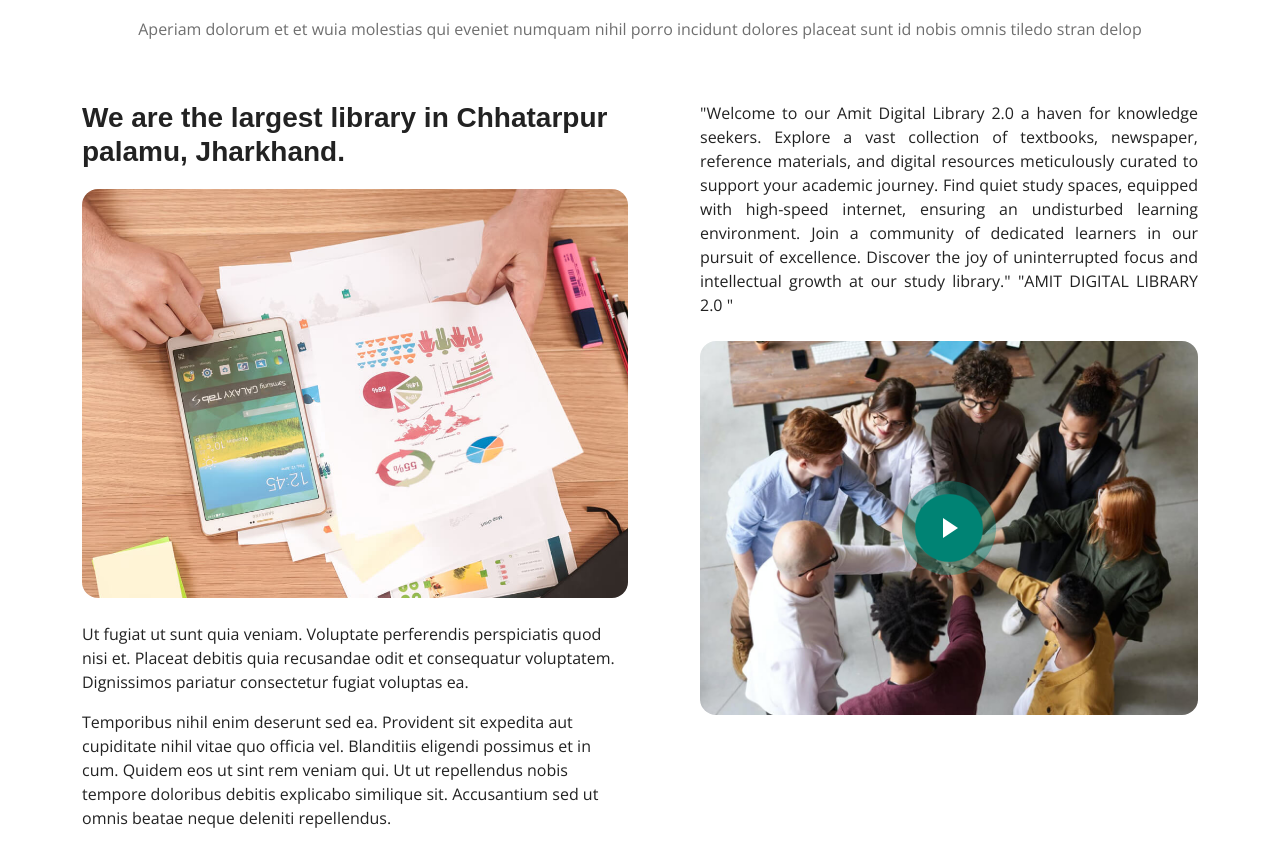
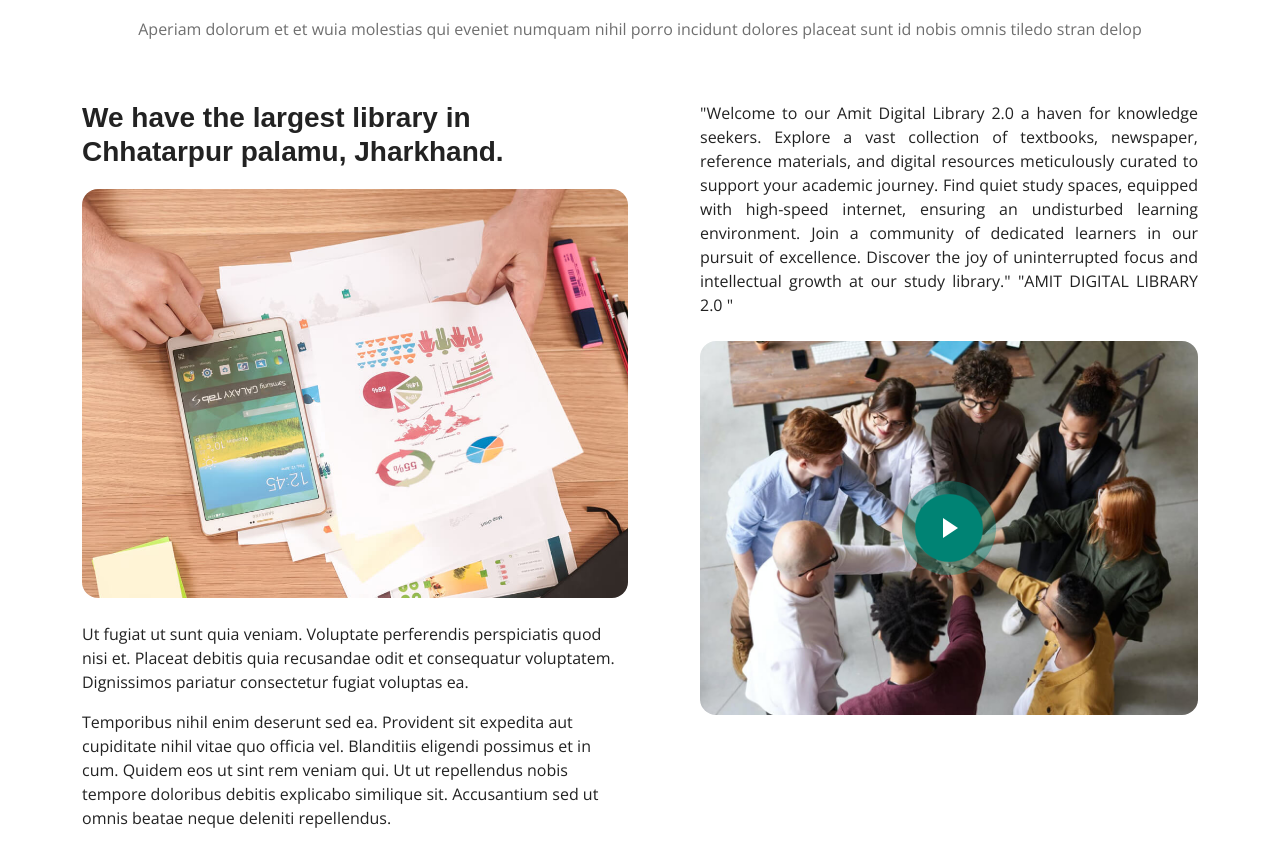
Before and after one commit to codewithamith/amitdigitallibrary, a plain HTML site: page index.html in a window 1280 px wide. Shown: the part 1107-1974 px from the top of the page. Drawn offline with nearby package versions, Linux system fonts and the light colour scheme; a script that the page names is missing.

Commit message:
second commit

```diff
--- a/index.html
+++ b/index.html
@@ -150,7 +150,7 @@
 
         <div class="row gy-4">
           <div class="col-lg-6">
-            <h3>We are the largest library in Chhatarpur palamu, Jharkhand.</h3>
+            <h3>We have the largest library in Chhatarpur palamu, Jharkhand.</h3>
             <img src="assets/img/about.jpg" class="img-fluid rounded-4 mb-4" alt="">
             <p>Ut fugiat ut sunt quia veniam. Voluptate perferendis perspiciatis quod nisi et. Placeat debitis quia
               recusandae odit et consequatur voluptatem. Dignissimos pariatur consectetur fugiat voluptas ea.</p>
```
